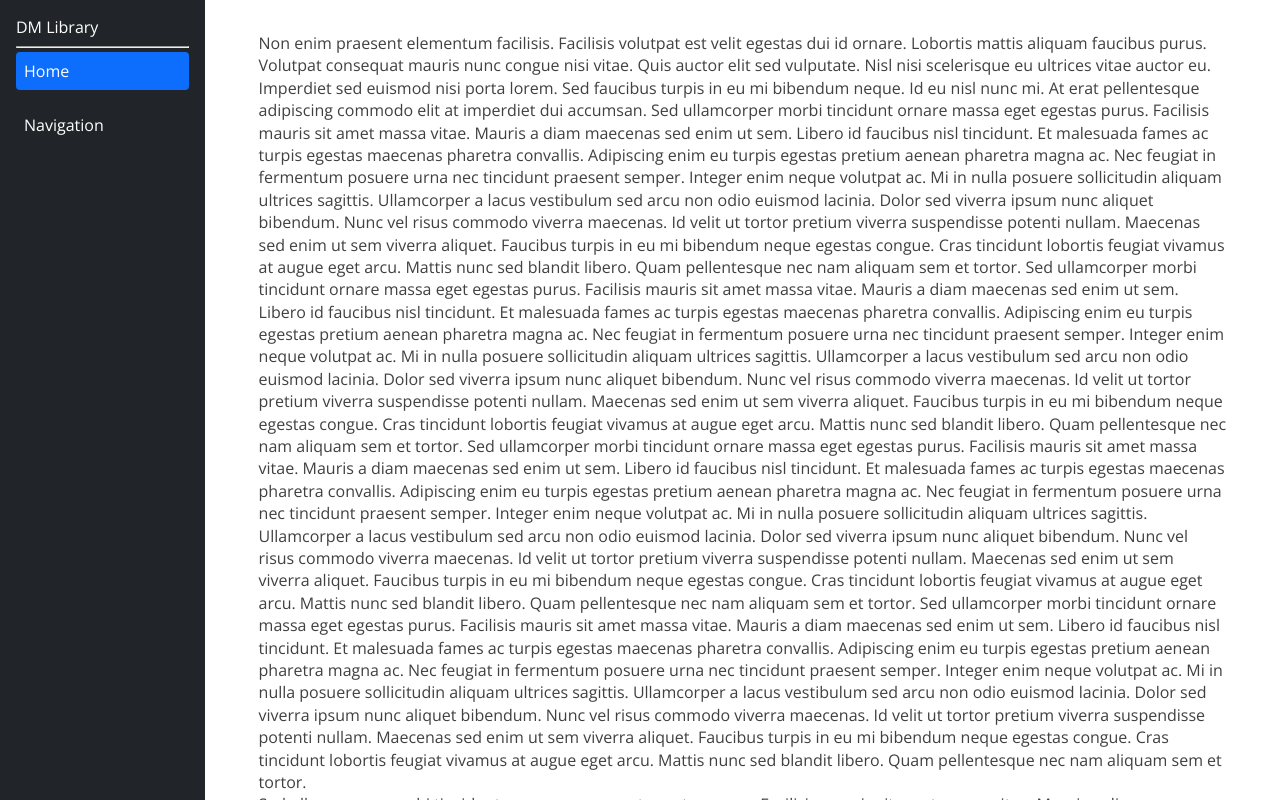
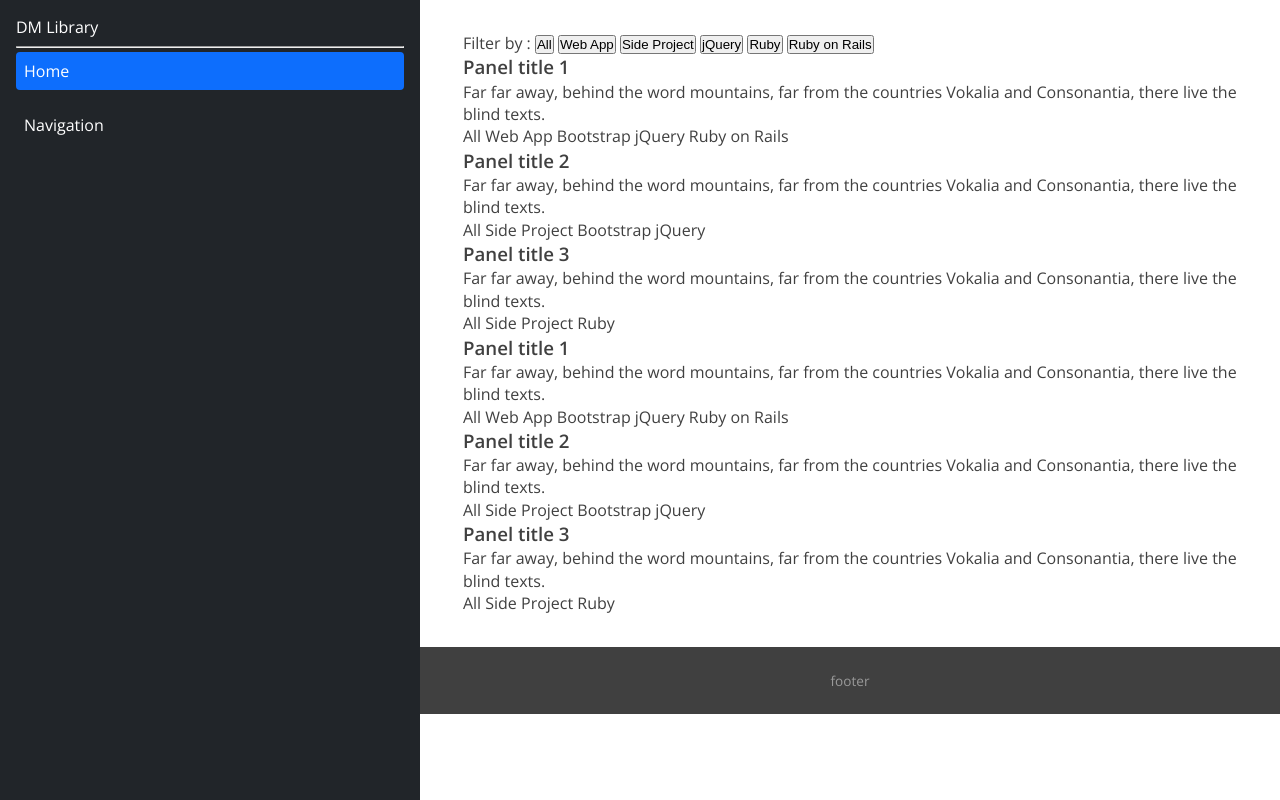
Before and after one commit to gildeddm/gildeddm.github.io, a plain HTML site: page index.html in a window 1280 px wide. Drawn offline with nearby package versions, Linux system fonts and the light colour scheme.

Commit message:
Update index.html

```diff
--- a/index.html
+++ b/index.html
@@ -42,21 +42,126 @@
   </aside>
   <main>
     <div class="wrapper_inner">
-      <p>
+     <div class="container">
+  <div class="row">
+    <div class="col-sm-12">
+      <p>Filter by :
+      <button type="button" class="btn btn-default btn-xs btn-tag">All</button>
+      <button type="button" class="btn btn-primary btn-xs btn-tag">Web App</button>
+      <button type="button" class="btn btn-primary btn-xs btn-tag">Side Project</button>
+      <button type="button" class="btn btn-info btn-xs btn-tag">jQuery</button>
+      <button type="button" class="btn btn-info btn-xs btn-tag">Ruby</button>
+      <button type="button" class="btn btn-info btn-xs btn-tag">Ruby on Rails</button>
+      </p>
+    </div>
+    </div>
+  <div class="row">
+    <div class="col-sm-4" id="project1">
+      <div class="panel panel-default">
+        <div class="panel-heading title">
+          <h3 class="panel-title">Panel title 1</h3>
+        </div>
+        <div class="panel-body">
+          Far far away, behind the word mountains, far from the countries Vokalia and Consonantia, there live the blind texts.
+        </div>
+        <div class="panel-footer tag">
+          <span class="label label-primary hidden">All</span>
+          <span class="label label-primary">Web App</span>
+          <span class="label label-default">Bootstrap</span>
+          <span class="label label-default">jQuery</span>
+          <span class="label label-default">Ruby on Rails</span>
+        </div>
+      </div>
 
-Non enim praesent elementum facilisis. Facilisis volutpat est velit egestas dui id ornare. Lobortis mattis aliquam faucibus purus. Volutpat consequat mauris nunc congue nisi vitae. Quis auctor elit sed vulputate. Nisl nisi scelerisque eu ultrices vitae auctor eu. Imperdiet sed euismod nisi porta lorem. Sed faucibus turpis in eu mi bibendum neque. Id eu nisl nunc mi. At erat pellentesque adipiscing commodo elit at imperdiet dui accumsan.
+    </div>
+        <div class="col-sm-4" id="project2">
+      <div class="panel panel-default">
+        <div class="panel-heading">
+          <h3 class="panel-title">Panel title 2</h3>
+        </div>
+        <div class="panel-body">
+          Far far away, behind the word mountains, far from the countries Vokalia and Consonantia, there live the blind texts.
+        </div>
+        <div class="panel-footer">
+          <span class="label label-primary hidden">All</span>
+          <span class="label label-primary">Side Project</span>
+          <span class="label label-default">Bootstrap</span>
+          <span class="label label-default">jQuery</span>
+        </div>
+      </div>
 
-Sed ullamcorper morbi tincidunt ornare massa eget egestas purus. Facilisis mauris sit amet massa vitae. Mauris a diam maecenas sed enim ut sem. Libero id faucibus nisl tincidunt. Et malesuada fames ac turpis egestas maecenas pharetra convallis. Adipiscing enim eu turpis egestas pretium aenean pharetra magna ac. Nec feugiat in fermentum posuere urna nec tincidunt praesent semper. Integer enim neque volutpat ac. Mi in nulla posuere sollicitudin aliquam ultrices sagittis. Ullamcorper a lacus vestibulum sed arcu non odio euismod lacinia. Dolor sed viverra ipsum nunc aliquet bibendum. Nunc vel risus commodo viverra maecenas. Id velit ut tortor pretium viverra suspendisse potenti nullam. Maecenas sed enim ut sem viverra aliquet. Faucibus turpis in eu mi bibendum neque egestas congue. Cras tincidunt lobortis feugiat vivamus at augue eget arcu. Mattis nunc sed blandit libero. Quam pellentesque nec nam aliquam sem et tortor.
-       Sed ullamcorper morbi tincidunt ornare massa eget egestas purus. Facilisis mauris sit amet massa vitae. Mauris a diam maecenas sed enim ut sem. Libero id faucibus nisl tincidunt. Et malesuada fames ac turpis egestas maecenas pharetra convallis. Adipiscing enim eu turpis egestas pretium aenean pharetra magna ac. Nec feugiat in fermentum posuere urna nec tincidunt praesent semper. Integer enim neque volutpat ac. Mi in nulla posuere sollicitudin aliquam ultrices sagittis. Ullamcorper a lacus vestibulum sed arcu non odio euismod lacinia. Dolor sed viverra ipsum nunc aliquet bibendum. Nunc vel risus commodo viverra maecenas. Id velit ut tortor pretium viverra suspendisse potenti nullam. Maecenas sed enim ut sem viverra aliquet. Faucibus turpis in eu mi bibendum neque egestas congue. Cras tincidunt lobortis feugiat vivamus at augue eget arcu. Mattis nunc sed blandit libero. Quam pellentesque nec nam aliquam sem et tortor.
-        Sed ullamcorper morbi tincidunt ornare massa eget egestas purus. Facilisis mauris sit amet massa vitae. Mauris a diam maecenas sed enim ut sem. Libero id faucibus nisl tincidunt. Et malesuada fames ac turpis egestas maecenas pharetra convallis. Adipiscing enim eu turpis egestas pretium aenean pharetra magna ac. Nec feugiat in fermentum posuere urna nec tincidunt praesent semper. Integer enim neque volutpat ac. Mi in nulla posuere sollicitudin aliquam ultrices sagittis. Ullamcorper a lacus vestibulum sed arcu non odio euismod lacinia. Dolor sed viverra ipsum nunc aliquet bibendum. Nunc vel risus commodo viverra maecenas. Id velit ut tortor pretium viverra suspendisse potenti nullam. Maecenas sed enim ut sem viverra aliquet. Faucibus turpis in eu mi bibendum neque egestas congue. Cras tincidunt lobortis feugiat vivamus at augue eget arcu. Mattis nunc sed blandit libero. Quam pellentesque nec nam aliquam sem et tortor.
-       Sed ullamcorper morbi tincidunt ornare massa eget egestas purus. Facilisis mauris sit amet massa vitae. Mauris a diam maecenas sed enim ut sem. Libero id faucibus nisl tincidunt. Et malesuada fames ac turpis egestas maecenas pharetra convallis. Adipiscing enim eu turpis egestas pretium aenean pharetra magna ac. Nec feugiat in fermentum posuere urna nec tincidunt praesent semper. Integer enim neque volutpat ac. Mi in nulla posuere sollicitudin aliquam ultrices sagittis. Ullamcorper a lacus vestibulum sed arcu non odio euismod lacinia. Dolor sed viverra ipsum nunc aliquet bibendum. Nunc vel risus commodo viverra maecenas. Id velit ut tortor pretium viverra suspendisse potenti nullam. Maecenas sed enim ut sem viverra aliquet. Faucibus turpis in eu mi bibendum neque egestas congue. Cras tincidunt lobortis feugiat vivamus at augue eget arcu. Mattis nunc sed blandit libero. Quam pellentesque nec nam aliquam sem et tortor.
-      </p>
-      <p>
-        Sed ullamcorper morbi tincidunt ornare massa eget egestas purus. Facilisis mauris sit amet massa vitae. Mauris a diam maecenas sed enim ut sem. Libero id faucibus nisl tincidunt. Et malesuada fames ac turpis egestas maecenas pharetra convallis. Adipiscing enim eu turpis egestas pretium aenean pharetra magna ac. Nec feugiat in fermentum posuere urna nec tincidunt praesent semper. Integer enim neque volutpat ac. Mi in nulla posuere sollicitudin aliquam ultrices sagittis. Ullamcorper a lacus vestibulum sed arcu non odio euismod lacinia. Dolor sed viverra ipsum nunc aliquet bibendum. Nunc vel risus commodo viverra maecenas. Id velit ut tortor pretium viverra suspendisse potenti nullam. Maecenas sed enim ut sem viverra aliquet. Faucibus turpis in eu mi bibendum neque egestas congue. Cras tincidunt lobortis feugiat vivamus at augue eget arcu. Mattis nunc sed blandit libero. Quam pellentesque nec nam aliquam sem et tortor.
-       Sed ullamcorper morbi tincidunt ornare massa eget egestas purus. Facilisis mauris sit amet massa vitae. Mauris a diam maecenas sed enim ut sem. Libero id faucibus nisl tincidunt. Et malesuada fames ac turpis egestas maecenas pharetra convallis. Adipiscing enim eu turpis egestas pretium aenean pharetra magna ac. Nec feugiat in fermentum posuere urna nec tincidunt praesent semper. Integer enim neque volutpat ac. Mi in nulla posuere sollicitudin aliquam ultrices sagittis. Ullamcorper a lacus vestibulum sed arcu non odio euismod lacinia. Dolor sed viverra ipsum nunc aliquet bibendum. Nunc vel risus commodo viverra maecenas. Id velit ut tortor pretium viverra suspendisse potenti nullam. Maecenas sed enim ut sem viverra aliquet. Faucibus turpis in eu mi bibendum neque egestas congue. Cras tincidunt lobortis feugiat vivamus at augue eget arcu. Mattis nunc sed blandit libero. Quam pellentesque nec nam aliquam sem et tortor.
-        Sed ullamcorper morbi tincidunt ornare massa eget egestas purus. Facilisis mauris sit amet massa vitae. Mauris a diam maecenas sed enim ut sem. Libero id faucibus nisl tincidunt. Et malesuada fames ac turpis egestas maecenas pharetra convallis. Adipiscing enim eu turpis egestas pretium aenean pharetra magna ac. Nec feugiat in fermentum posuere urna nec tincidunt praesent semper. Integer enim neque volutpat ac. Mi in nulla posuere sollicitudin aliquam ultrices sagittis. Ullamcorper a lacus vestibulum sed arcu non odio euismod lacinia. Dolor sed viverra ipsum nunc aliquet bibendum. Nunc vel risus commodo viverra maecenas. Id velit ut tortor pretium viverra suspendisse potenti nullam. Maecenas sed enim ut sem viverra aliquet. Faucibus turpis in eu mi bibendum neque egestas congue. Cras tincidunt lobortis feugiat vivamus at augue eget arcu. Mattis nunc sed blandit libero. Quam pellentesque nec nam aliquam sem et tortor.
-       Sed ullamcorper morbi tincidunt ornare massa eget egestas purus. Facilisis mauris sit amet massa vitae. Mauris a diam maecenas sed enim ut sem. Libero id faucibus nisl tincidunt. Et malesuada fames ac turpis egestas maecenas pharetra convallis. Adipiscing enim eu turpis egestas pretium aenean pharetra magna ac. Nec feugiat in fermentum posuere urna nec tincidunt praesent semper. Integer enim neque volutpat ac. Mi in nulla posuere sollicitudin aliquam ultrices sagittis. Ullamcorper a lacus vestibulum sed arcu non odio euismod lacinia. Dolor sed viverra ipsum nunc aliquet bibendum. Nunc vel risus commodo viverra maecenas. Id velit ut tortor pretium viverra suspendisse potenti nullam. Maecenas sed enim ut sem viverra aliquet. Faucibus turpis in eu mi bibendum neque egestas congue. Cras tincidunt lobortis feugiat vivamus at augue eget arcu. Mattis nunc sed blandit libero. Quam pellentesque nec nam aliquam sem et tortor.
-      </p>
+    </div>
+        <div class="col-sm-4" id="project3">
+      <div class="panel panel-default">
+        <div class="panel-heading">
+          <h3 class="panel-title">Panel title 3</h3>
+        </div>
+        <div class="panel-body">
+          Far far away, behind the word mountains, far from the countries Vokalia and Consonantia, there live the blind texts.
+        </div>
+        <div class="panel-footer">
+          <span class="label label-primary hidden">All</span>
+          <span class="label label-primary">Side Project</span>
+          <span class="label label-default">Ruby</span>
+        </div>
+      </div>
+
+    </div>
+    <div class="col-sm-4" id="project4">
+      <div class="panel panel-default">
+        <div class="panel-heading title">
+          <h3 class="panel-title">Panel title 1</h3>
+        </div>
+        <div class="panel-body">
+          Far far away, behind the word mountains, far from the countries Vokalia and Consonantia, there live the blind texts.
+        </div>
+        <div class="panel-footer tag">
+          <span class="label label-primary hidden">All</span>
+          <span class="label label-primary">Web App</span>
+          <span class="label label-default">Bootstrap</span>
+          <span class="label label-default">jQuery</span>
+          <span class="label label-default">Ruby on Rails</span>
+        </div>
+      </div>
+
+    </div>
+        <div class="col-sm-4" id="project5">
+      <div class="panel panel-default">
+        <div class="panel-heading">
+          <h3 class="panel-title">Panel title 2</h3>
+        </div>
+        <div class="panel-body">
+          Far far away, behind the word mountains, far from the countries Vokalia and Consonantia, there live the blind texts.
+        </div>
+        <div class="panel-footer">
+          <span class="label label-primary hidden">All</span>
+          <span class="label label-primary">Side Project</span>
+          <span class="label label-default">Bootstrap</span>
+          <span class="label label-default">jQuery</span>
+        </div>
+      </div>
+
+    </div>
+        <div class="col-sm-4" id="project6">
+      <div class="panel panel-default">
+        <div class="panel-heading">
+          <h3 class="panel-title">Panel title 3</h3>
+        </div>
+        <div class="panel-body">
+          Far far away, behind the word mountains, far from the countries Vokalia and Consonantia, there live the blind texts.
+        </div>
+        <div class="panel-footer">
+          <span class="label label-primary hidden">All</span>
+          <span class="label label-primary">Side Project</span>
+          <span class="label label-default">Ruby</span>
+        </div>
+      </div>
+
+    </div>
+
+  </div>
+</div>
+
     </div>
     <footer class="footer-hold"><div class="footer">footer</div></footer>
   </main>
```
